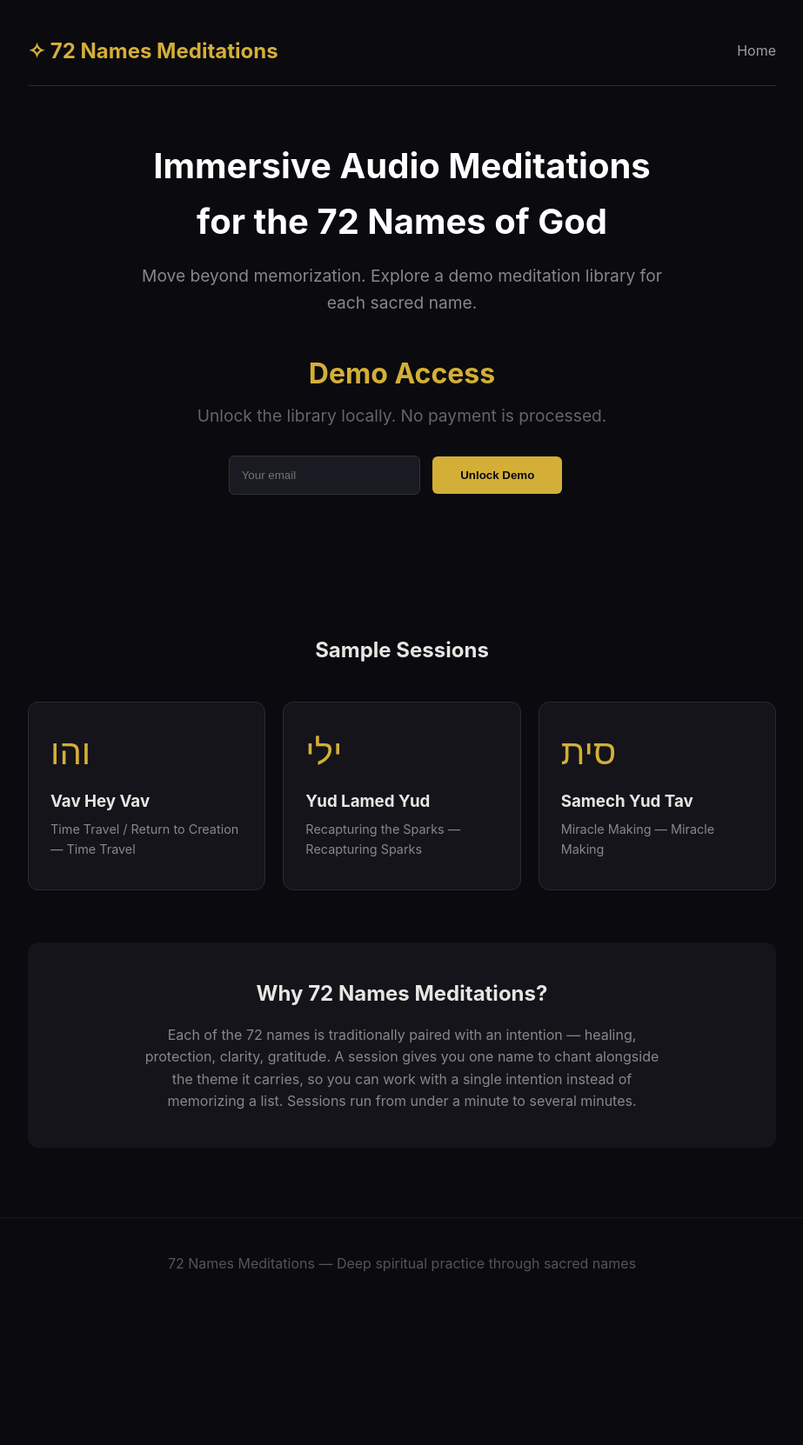
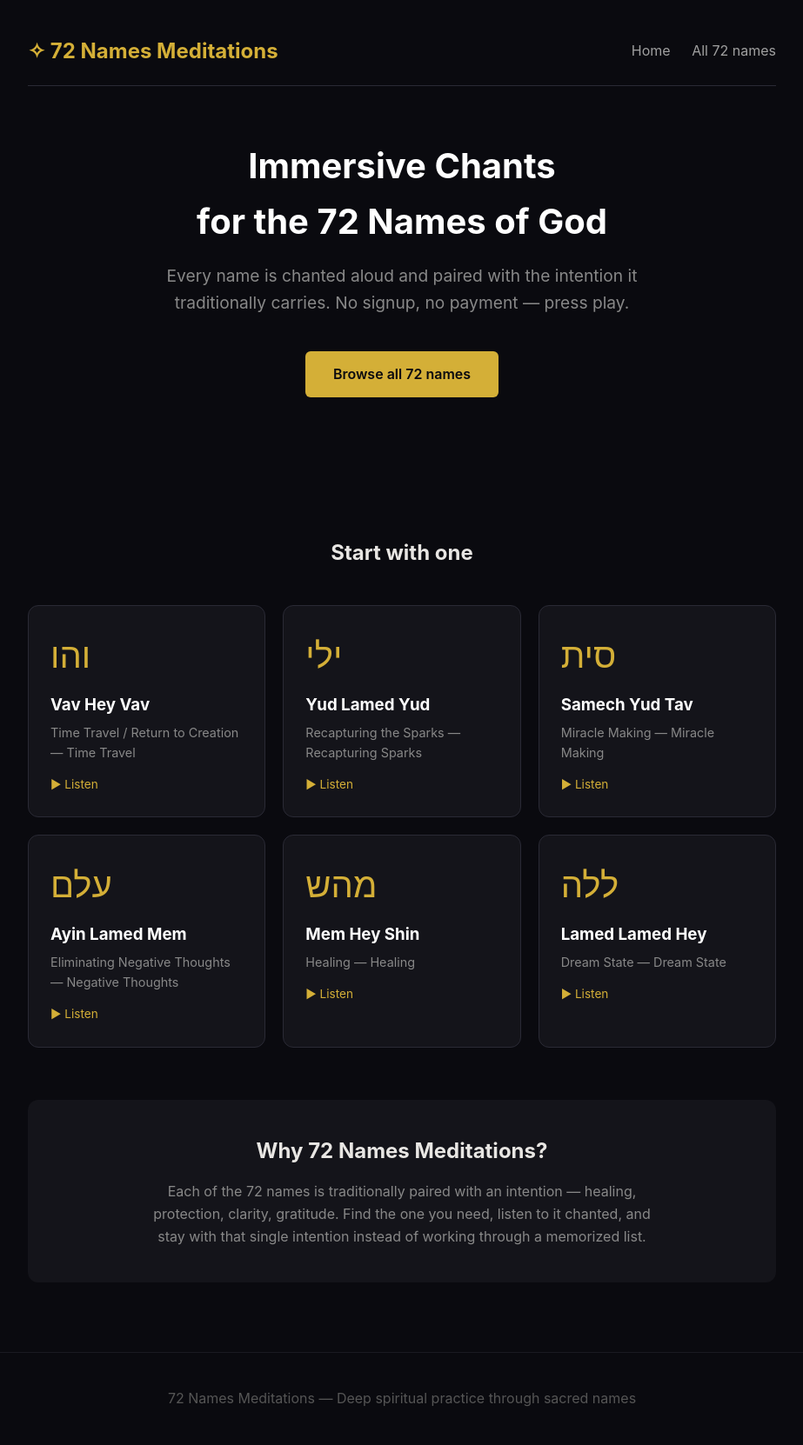
Before and after one commit to fayerman-source/72-luminous-names, a Flask app: page / in a window 1280 px wide. Shown: the whole page at 87% size, without its empty margins (178-1101 px from the left). Before the commit the page ends 1463 px from the top, so only its background shows below. Run offline with Flask 3, Linux system fonts and the light colour scheme.

Commit message:
Open the catalog and make every name shareable
The email gate blocked exactly the page a shared link points at: a visitor
had to hand over an address before hearing anything, and the resulting
grant was a session cookie backed by nothing. Remove the gate, and with it
/subscribe, /logout and the flash plumbing. Every page is public now.

Make the site worth landing on:

- per-page description, canonical and OG/Twitter tags; session pages are
  og:type=music.song carrying the chant as og:audio
- /sitemap.xml and /robots.txt generated from NAMES, so all 72 names are
  indexable
- ProxyFix, so canonical/OG/sitemap URLs come out as https behind Vercel
  instead of http
- homepage links into the catalog with six starting points instead of
  three dead cards
- session pages link to the neighbouring names, and unknown ids return a
  real 404 instead of a redirect

Tests move to the new contract: 13 passing, covering the public library,
the 404, the social metadata, the sitemap and asset presence.

```diff
--- a/app.py
+++ b/app.py
@@ -1,14 +1,21 @@
-from flask import Flask, render_template, request, redirect, url_for, session, flash
+from flask import Flask, Response, abort, render_template, url_for
+from werkzeug.middleware.proxy_fix import ProxyFix
 import os
 
 from datetime import timedelta
 
 app = Flask(__name__)
+
+# Vercel terminates TLS in front of us; without this, canonical links, OG image
+# URLs and the sitemap would all be generated as http://.
+app.wsgi_app = ProxyFix(app.wsgi_app, x_proto=1, x_host=1)
+
 app.secret_key = os.environ.get("SECRET_KEY")
 if not app.secret_key:
     raise RuntimeError("SECRET_KEY environment variable is required.")
 
-# Session configuration for better persistence
+# Session settings are kept for future session-backed features (progress,
+# preferences). Nothing on the site requires a signed cookie today.
 app.config.update(
     SESSION_COOKIE_SECURE=True,
     SESSION_COOKIE_HTTPONLY=True,
@@ -98,49 +105,57 @@ NAMES = [
 
 @app.route("/")
 def index():
-    return render_template("index.html", names=NAMES[:3])
+    return render_template("index.html", names=NAMES[:6])
 
 
 @app.route("/library")
 def library():
-    if not session.get("subscribed"):
-        flash("Unlock demo access to view the full library", "warning")
-        return redirect(url_for("index"))
     return render_template("library.html", names=NAMES)
 
 
 @app.route("/session/<int:name_id>")
 def session_view(name_id):
-    if not session.get("subscribed"):
-        flash("Unlock demo access to view sessions", "warning")
-        return redirect(url_for("index"))
     name = next((n for n in NAMES if n["id"] == name_id), None)
     if not name:
-        return redirect(url_for("library"))
+        abort(404)
 
     audio_path = os.path.join(app.static_folder, "audio", f"{name_id}.mp3")
     audio_available = os.path.exists(audio_path)
-    return render_template("session.html", name=name, audio_available=audio_available)
+    return render_template(
+        "session.html",
+        name=name,
+        audio_available=audio_available,
+        previous=NAMES[(name_id - 2) % len(NAMES)],
+        following=NAMES[name_id % len(NAMES)],
+    )
 
 
-@app.route("/subscribe", methods=["POST"])
-def subscribe():
-    email = request.form.get("email", "").strip().lower()
-    if not email or "@" not in email:
-        flash("Enter a valid email to unlock the demo library", "error")
-        return redirect(url_for("index"))
+@app.route("/sitemap.xml")
+def sitemap():
+    paths = [url_for("index"), url_for("library")]
+    paths += [url_for("session_view", name_id=n["id"]) for n in NAMES]
 
-    session.permanent = True
-    session["subscribed"] = True
-    session["email"] = email
-    flash("Demo access unlocked. No payment was processed.", "success")
-    return redirect(url_for("library"))
+    root = url_for("index", _external=True).rstrip("/")
+    body = [
+        '<?xml version="1.0" encoding="UTF-8"?>',
+        '<urlset xmlns="http://www.sitemaps.org/schemas/sitemap/0.9">',
+    ]
+    body += [f"  <url><loc>{root}{path}</loc></url>" for path in paths]
+    body.append("</urlset>")
+    return Response("\n".join(body) + "\n", mimetype="application/xml")
 
 
-@app.route("/logout")
-def logout():
-    session.clear()
-    return redirect(url_for("index"))
+@app.route("/robots.txt")
+def robots():
+    return Response(
+        f"User-agent: *\nAllow: /\n\nSitemap: {url_for('sitemap', _external=True)}\n",
+        mimetype="text/plain",
+    )
+
+
+@app.errorhandler(404)
+def not_found(_error):
+    return render_template("404.html"), 404
 
 
 if __name__ == "__main__":
--- a/templates/base.html
+++ b/templates/base.html
@@ -4,6 +4,19 @@
     <meta charset="UTF-8">
     <meta name="viewport" content="width=device-width, initial-scale=1.0">
     <title>{% block title %}72 Names Meditations{% endblock %}</title>
+    <meta name="description" content="{% block description %}Listen to a chant for each of the 72 Hebrew names, with the intention traditionally attached to it. Free, no signup.{% endblock %}">
+    <link rel="canonical" href="{{ request.url }}">
+    <meta property="og:site_name" content="72 Names Meditations">
+    <meta property="og:type" content="{% block og_type %}website{% endblock %}">
+    <meta property="og:title" content="{% block og_title %}{{ self.title() }}{% endblock %}">
+    <meta property="og:description" content="{{ self.description() }}">
+    <meta property="og:url" content="{{ request.url }}">
+    <meta property="og:image" content="{{ url_for('static', filename='banner.png', _external=True) }}">
+    <meta name="twitter:card" content="summary_large_image">
+    <meta name="twitter:title" content="{{ self.og_title() }}">
+    <meta name="twitter:description" content="{{ self.description() }}">
+    <meta name="twitter:image" content="{{ url_for('static', filename='banner.png', _external=True) }}">
+    {% block head_extra %}{% endblock %}
     <style>
         * { margin: 0; padding: 0; box-sizing: border-box; }
         body { font-family: -apple-system, BlinkMacSystemFont, 'Segoe UI', Roboto, sans-serif; background: #0a0a0f; color: #e8e6e3; line-height: 1.6; }
@@ -35,20 +48,9 @@
             <div class="logo">✧ 72 Names Meditations</div>
             <nav>
                 <a href="/">Home</a>
-                {% if session.get('subscribed') %}
-                    <a href="/library">Library</a>
-                    <a href="/logout">Logout</a>
-                {% endif %}
+                <a href="/library">All 72 names</a>
             </nav>
         </header>
-
-        {% with messages = get_flashed_messages(with_categories=true) %}
-            {% if messages %}
-                {% for category, message in messages %}
-                    <div class="flash {{ category }}">{{ message }}</div>
-                {% endfor %}
-            {% endif %}
-        {% endwith %}
 
         {% block content %}{% endblock %}
     </div>
--- a/templates/index.html
+++ b/templates/index.html
@@ -1,42 +1,33 @@
 {% extends "base.html" %}
+
+{% block description %}A chant for each of the 72 Hebrew names of God, paired with its traditional intention. Free to listen, no signup.{% endblock %}
 
 {% block content %}
 <section class="hero">
-    <h1>Immersive Audio Meditations<br>for the 72 Names of God</h1>
-    <p>Move beyond memorization. Explore a demo meditation library for each sacred name.</p>
+    <h1>Immersive Chants<br>for the 72 Names of God</h1>
+    <p>Every name is chanted aloud and paired with the intention it traditionally carries. No signup, no payment — press play.</p>
 
     <div style="margin: 40px 0;">
-        {% if not session.get('subscribed') %}
-            <div class="price-tag">Demo Access</div>
-            <p style="color: #666; margin-top: 8px; margin-bottom: 30px;">Unlock the library locally. No payment is processed.</p>
-
-            <form action="/subscribe" method="POST" style="display: inline-block; margin-right: 15px;">
-                <input type="email" name="email" placeholder="Your email" required style="padding: 14px; border-radius: 6px; border: 1px solid #333; background: #1a1a22; color: #fff; width: 220px; margin-right: 10px;">
-                <button type="submit" class="btn">Unlock Demo</button>
-            </form>
-        {% else %}
-            <div class="price-tag">Access Active</div>
-            <p style="color: #666; margin-top: 8px; margin-bottom: 30px;">Welcome back! Your demo session is active.</p>
-            <a href="/library" class="btn">Enter Library</a>
-        {% endif %}
+        <a href="/library" class="btn">Browse all 72 names</a>
     </div>
 </section>
 
 <section style="margin-top: 60px;">
-    <h2 style="text-align: center; margin-bottom: 40px;">Sample Sessions</h2>
+    <h2 style="text-align: center; margin-bottom: 40px;">Start with one</h2>
     <div style="display: grid; grid-template-columns: repeat(auto-fit, minmax(250px, 1fr)); gap: 20px;">
         {% for name in names %}
-        <div style="background: #14141a; padding: 25px; border-radius: 12px; border: 1px solid #2a2a35;">
+        <a href="/session/{{ name.id }}" style="display: block; background: #14141a; padding: 25px; border-radius: 12px; border: 1px solid #2a2a35; text-decoration: none;">
             <div style="font-size: 2.5rem; color: #d4af37; margin-bottom: 10px;">{{ name.name }}</div>
-            <h3 style="margin-bottom: 5px;">{{ name.transliteration }}</h3>
-            <p style="color: #888; font-size: 0.9rem; margin-bottom: 10px;">{{ name.meaning }} — {{ name.theme }}</p>
-        </div>
+            <h3 style="margin-bottom: 5px; color: #fff;">{{ name.transliteration }}</h3>
+            <p style="color: #888; font-size: 0.9rem; margin-bottom: 12px;">{{ name.meaning }} — {{ name.theme }}</p>
+            <span style="color: #d4af37; font-size: 0.85rem;">▶ Listen</span>
+        </a>
         {% endfor %}
     </div>
 </section>
 
 <section style="margin-top: 60px; padding: 40px; background: #14141a; border-radius: 12px; text-align: center;">
     <h2 style="margin-bottom: 15px;">Why 72 Names Meditations?</h2>
-    <p style="color: #888; max-width: 600px; margin: 0 auto;">Each of the 72 names is traditionally paired with an intention — healing, protection, clarity, gratitude. A session gives you one name to chant alongside the theme it carries, so you can work with a single intention instead of memorizing a list. Sessions run from under a minute to several minutes.</p>
+    <p style="color: #888; max-width: 600px; margin: 0 auto;">Each of the 72 names is traditionally paired with an intention — healing, protection, clarity, gratitude. Find the one you need, listen to it chanted, and stay with that single intention instead of working through a memorized list.</p>
 </section>
 {% endblock %}
```
Also changed, not shown: templates/404.html (added, +11 -0 lines), templates/library.html (+7 -4 lines), templates/session.html (+22 -4 lines), tests/test_app.py (+76 -38 lines).
